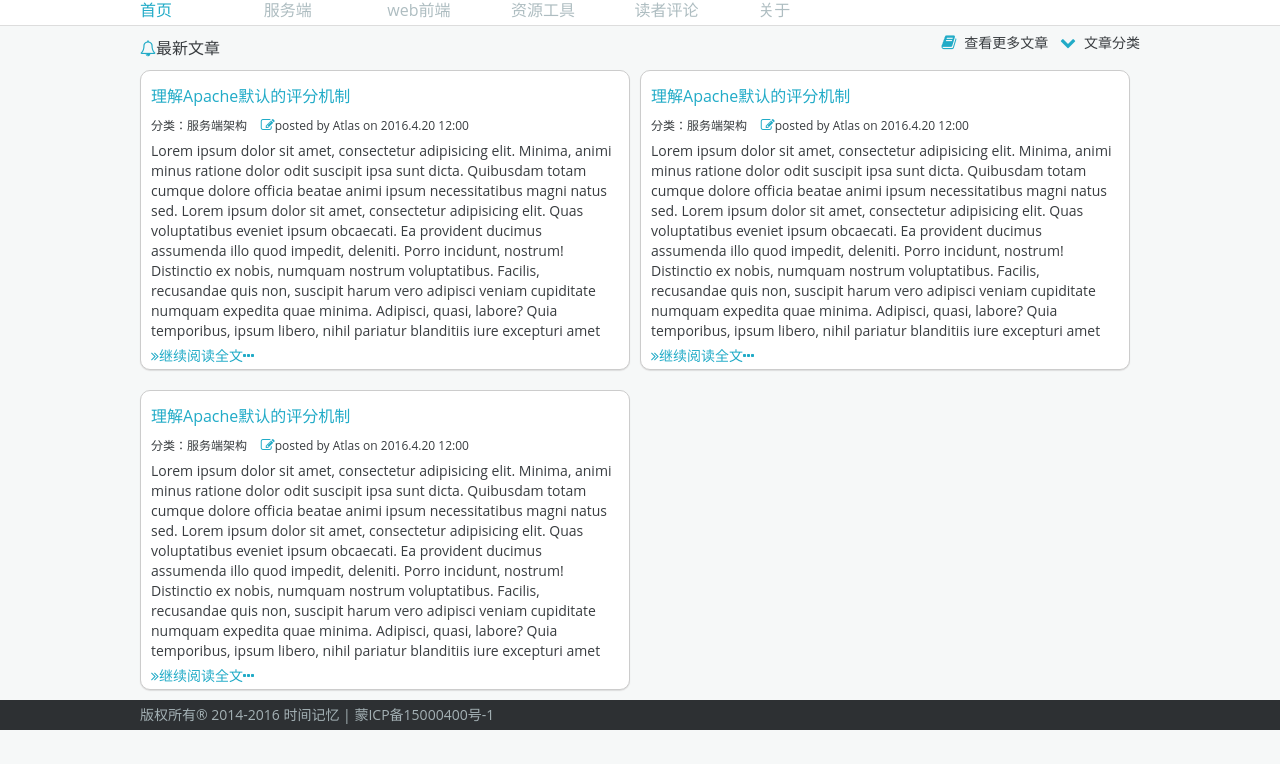
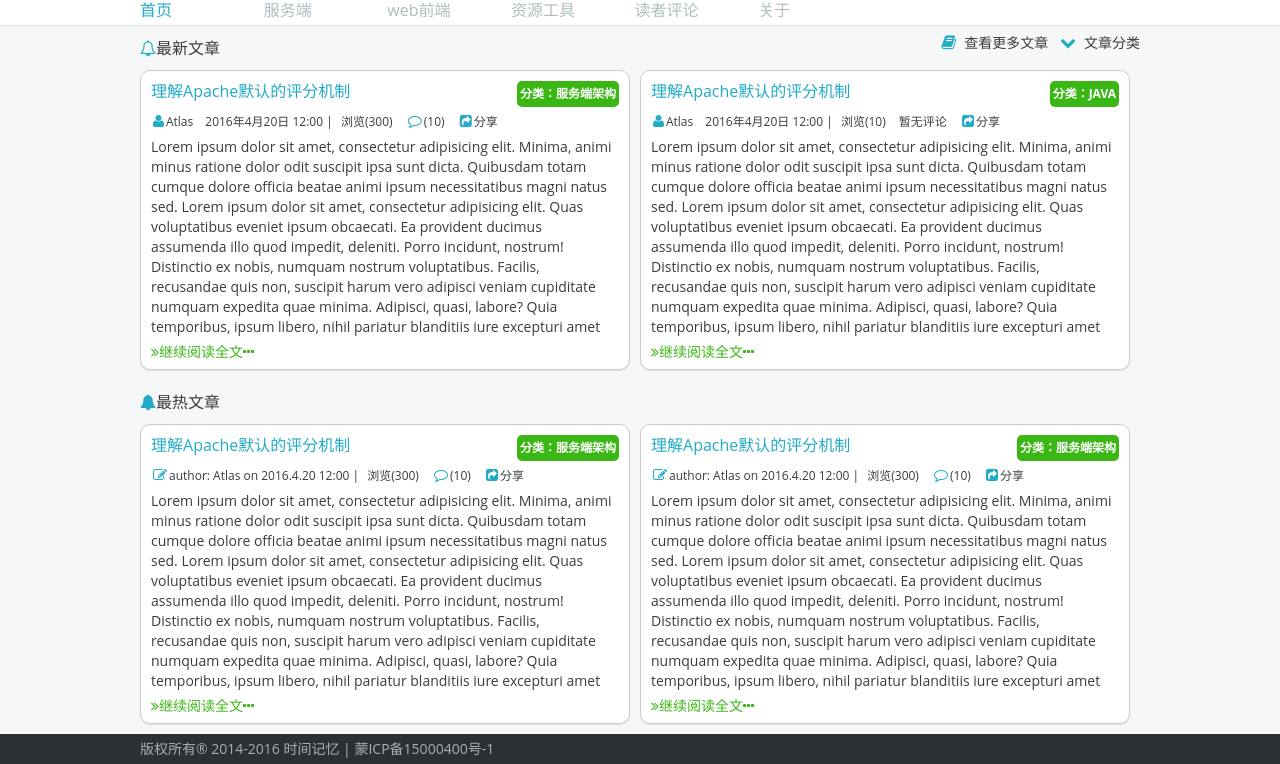
Before and after one commit to Amyis22/blog, a website built with webpack: page views/index.html in a window 1280 px wide. Shown: the part 65-829 px from the top of the page. Before the commit the page ends 800 px from the top, so only its background shows below. Built offline with nearby package versions, Linux system fonts and the light colour scheme.

Commit message:
index css finish

```diff
--- a/package.json
+++ b/package.json
@@ -4,7 +4,7 @@
   "description": "blog front-end project",
   "main": "./src/scripts/release/index.js",
   "scripts": {
-    "start": "webpack-dev-server ./src/scripts/release/index.js"
+    "start": "webpack-dev-server --hot --inline ./src/release/article_detail.js"
   },
   "author": "susan",
   "license": "MIT",
--- a/src/styles/common/_variable.scss
+++ b/src/styles/common/_variable.scss
@@ -2,9 +2,9 @@ $BODY_BG_COLOR: #F6F8F8; //页面背景色
 $LAYOUT_WIDTH: 1000px; //页面主体内容宽度
 $TEXTCOLOR: #393d40; //页面颜色
 $TEXTCOLOR_HIGH: #21ABC7; //较强字体颜色
+$GREEN: #3BB715; //绿色，成功、通过
 
 
-$GREEN: #00BD79; //绿色，成功、通过
 $BORDERCOLOR: #e3e3e3; //边框颜色
 $BLUE: #2279D3; //蓝色
 $RED: #F4615C; //红色，错误、警告
--- a/src/styles/elements/document.scss
+++ b/src/styles/elements/document.scss
@@ -23,6 +23,9 @@ body{
 		position: relative;
 		.title{
 			font-size: 30px;
+		}
+		.fa-heart {
+			color: red;
 		}
 		.searchBox{
 			position: absolute;
--- /dev/null
+++ b/src/styles/views/article_detail.scss
@@ -0,0 +1,3 @@
+.mod-detail {
+
+}
--- a/src/styles/views/index.scss
+++ b/src/styles/views/index.scss
@@ -56,6 +56,9 @@
 	/* 文章主体 */
 	.main {
 		@extend %clearfix;
+		.main-new, .main-hot{
+			display: inline-block;
+		}
 		.title {
 			font-size: 16px;
 			margin-top: 10px;
@@ -78,19 +81,33 @@
 		box-sizing: border-box;
 
 		.artical-title {
+			@extend %clearfix;
 			color: $TEXTCOLOR_HIGH;
 			font-size: 16px;
+		}
+		.artical-cat, .artical-info{
+			font-size: 12px;
+			display: inline-block;
+		}
+		.artical-cat {
+			@include border-radius(5px);
+			background: $GREEN;
+			color: #fff;
+			padding: 3px;
+			font-weight: bold;
+			float: right;
+		}
+		.artical-info {
 			margin: 5px 0;
 		}
-		.artical-nav, .artical-info{
-			font-size: 12px;
-			margin: 5px 0;
-			display: inline-block;
-		}
+
 		.artical-info {
-			margin-left: 10px;
+			.ainfo-box {
+				margin: 0 5px;
+			}
 			.fa {
 				font-size: 14px;
+				margin: 0 2px;
 				color: $TEXTCOLOR_HIGH;
 			}
 		}
@@ -99,7 +116,7 @@
 			overflow: hidden;
 		}
 		.artical-link {
-			color: $TEXTCOLOR_HIGH;
+			color: $GREEN;
 			margin-top: 8px;
 		}
 	}
--- a/views/index.html
+++ b/views/index.html
@@ -59,11 +59,19 @@
 				</div>
 			</div>
 			<div class="main">
+			  	<div class="main-new">
 					<div class="title"><i class="fa fa-bell-o"></i>最新文章</div>
 					<div class="main-item">
-					<div class="artical-title"><a href="#">理解Apache默认的评分机制</a></div>
-					<span class="artical-nav">分类：服务端架构</span>
-					<span class="artical-info"><i class="fa fa-edit"></i>posted by Atlas on 2016.4.20 12:00</span>
+						<div class="artical-title">
+							<a href="#">理解Apache默认的评分机制</a>
+							<span class="artical-cat">分类：服务端架构</span>
+						</div>
+						<div class="artical-info">
+							<i class="fa fa-user"></i>Atlas　2016年4月20日 12:00 |
+							<span class="ainfo-box info-view">浏览(300)</span>
+							<span class="ainfo-box info-comment"><i class="fa fa-comment-o"></i>(10)</span>
+							<span class="ainfo-box info-share"><i class="fa fa-share-square"></i>分享</span>
+						</div>
 						<div class="artical-txt">
 							Lorem ipsum dolor sit amet, consectetur adipisicing elit. Minima, animi minus ratione dolor odit suscipit ipsa sunt dicta. Quibusdam totam cumque dolore officia beatae animi ipsum necessitatibus magni natus sed.
 						Lorem ipsum dolor sit amet, consectetur adipisicing elit. Quas voluptatibus eveniet ipsum obcaecati. Ea provident ducimus assumenda illo quod impedit, deleniti. Porro incidunt, nostrum! Distinctio ex nobis, numquam nostrum voluptatibus.
@@ -72,9 +80,37 @@
 						<a class="artical-link fa fa-angle-double-right" href="#">继续阅读全文<i class="fa fa-ellipsis-h"></i></a>
 					</div>
 					<div class="main-item">
-					<div class="artical-title"><a href="#">理解Apache默认的评分机制</a></div>
-					<span class="artical-nav">分类：服务端架构</span>
-					<span class="artical-info"><i class="fa fa-edit"></i>posted by Atlas on 2016.4.20 12:00</span>
+						<div class="artical-title">
+							<a href="#">理解Apache默认的评分机制</a>
+							<span class="artical-cat">分类：JAVA</span>
+						</div>
+						<div class="artical-info">
+							<i class="fa fa-user"></i>Atlas　2016年4月20日 12:00 |
+							<span class="ainfo-box info-view">浏览(10)</span>
+							<span class="ainfo-box info-comment">暂无评论</span>
+							<span class="ainfo-box info-share"><i class="fa fa-share-square"></i>分享</span>
+						</div>
+						<div class="artical-txt">
+							Lorem ipsum dolor sit amet, consectetur adipisicing elit. Minima, animi minus ratione dolor odit suscipit ipsa sunt dicta. Quibusdam totam cumque dolore officia beatae animi ipsum necessitatibus magni natus sed.
+						Lorem ipsum dolor sit amet, consectetur adipisicing elit. Quas voluptatibus eveniet ipsum obcaecati. Ea provident ducimus assumenda illo quod impedit, deleniti. Porro incidunt, nostrum! Distinctio ex nobis, numquam nostrum voluptatibus.
+						Facilis, recusandae quis non, suscipit harum vero adipisci veniam cupiditate numquam expedita quae minima. Adipisci, quasi, labore? Quia temporibus, ipsum libero, nihil pariatur blanditiis iure excepturi amet itaque eaque quae.
+						</div>
+						<a class="artical-link fa fa-angle-double-right" href="#">继续阅读全文<i class="fa fa-ellipsis-h"></i></a>
+					</div>
+				</div>
+				<div class="main-hot">
+					<div class="title"><i class="fa fa-bell"></i>最热文章</div>
+					<div class="main-item">
+						<div class="artical-title">
+							<a href="#">理解Apache默认的评分机制</a>
+							<span class="artical-cat">分类：服务端架构</span>
+						</div>
+						<div class="artical-info">
+							<i class="fa fa-edit"></i>author: Atlas on 2016.4.20 12:00 |
+							<span class="ainfo-box info-view">浏览(300)</span>
+							<span class="ainfo-box info-comment"><i class="fa fa-comment-o"></i>(10)</span>
+							<span class="ainfo-box info-share"><i class="fa fa-share-square"></i>分享</span>
+						</div>
 						<div class="artical-txt">
 							Lorem ipsum dolor sit amet, consectetur adipisicing elit. Minima, animi minus ratione dolor odit suscipit ipsa sunt dicta. Quibusdam totam cumque dolore officia beatae animi ipsum necessitatibus magni natus sed.
 						Lorem ipsum dolor sit amet, consectetur adipisicing elit. Quas voluptatibus eveniet ipsum obcaecati. Ea provident ducimus assumenda illo quod impedit, deleniti. Porro incidunt, nostrum! Distinctio ex nobis, numquam nostrum voluptatibus.
@@ -83,9 +119,16 @@
 						<a class="artical-link fa fa-angle-double-right" href="#">继续阅读全文<i class="fa fa-ellipsis-h"></i></a>
 					</div>
 					<div class="main-item">
-					<div class="artical-title"><a href="#">理解Apache默认的评分机制</a></div>
-					<span class="artical-nav">分类：服务端架构</span>
-					<span class="artical-info"><i class="fa fa-edit"></i>posted by Atlas on 2016.4.20 12:00</span>
+						<div class="artical-title">
+							<a href="#">理解Apache默认的评分机制</a>
+							<span class="artical-cat">分类：服务端架构</span>
+						</div>
+						<div class="artical-info">
+							<i class="fa fa-edit"></i>author: Atlas on 2016.4.20 12:00 |
+							<span class="ainfo-box info-view">浏览(300)</span>
+							<span class="ainfo-box info-comment"><i class="fa fa-comment-o"></i>(10)</span>
+							<span class="ainfo-box info-share"><i class="fa fa-share-square"></i>分享</span>
+						</div>
 						<div class="artical-txt">
 							Lorem ipsum dolor sit amet, consectetur adipisicing elit. Minima, animi minus ratione dolor odit suscipit ipsa sunt dicta. Quibusdam totam cumque dolore officia beatae animi ipsum necessitatibus magni natus sed.
 						Lorem ipsum dolor sit amet, consectetur adipisicing elit. Quas voluptatibus eveniet ipsum obcaecati. Ea provident ducimus assumenda illo quod impedit, deleniti. Porro incidunt, nostrum! Distinctio ex nobis, numquam nostrum voluptatibus.
@@ -95,12 +138,13 @@
 					</div>
 				</div>
 			</div>
+	    </div>
 	    <div class="footer">
 	    	<div class="container">
 		    	<span class="txt">版权所有® 2014-2016 时间记忆 | 蒙ICP备15000400号-1</span>
 	    	</div>
 	    </div>
 	</div>
-    <script type="text/javascript" src="../src/scripts/release/bundle.js"></script>
+    <script type="text/javascript" src="../dist/index.js"></script>
 </body>
 </html>
--- a/webpack.config.js
+++ b/webpack.config.js
@@ -1,9 +1,11 @@
 module.exports = {
-	entry: './src/scripts/release/index.js',
+	entry: {
+		'index' : './src/release/index.js',
+		'article_detail' : './src/release/article_detail.js'
+	},
 	output: {
 		path: __dirname,
-		publicPath: '/src/styles',
-		filename: './src/scripts/release/bundle.js'
+		filename: './dist/[name].js'
 	},
 	module: {
 		loaders: [
```
Also changed, not shown: views/article_detail.html (added, +38 -0 lines), src/release/article_detail.js (added), src/release/index.js (added), src/scripts/release/index.js (deleted), src/styles/release/article_detail.scss (added). Lines whose indentation alone changed are shown as unchanged.
